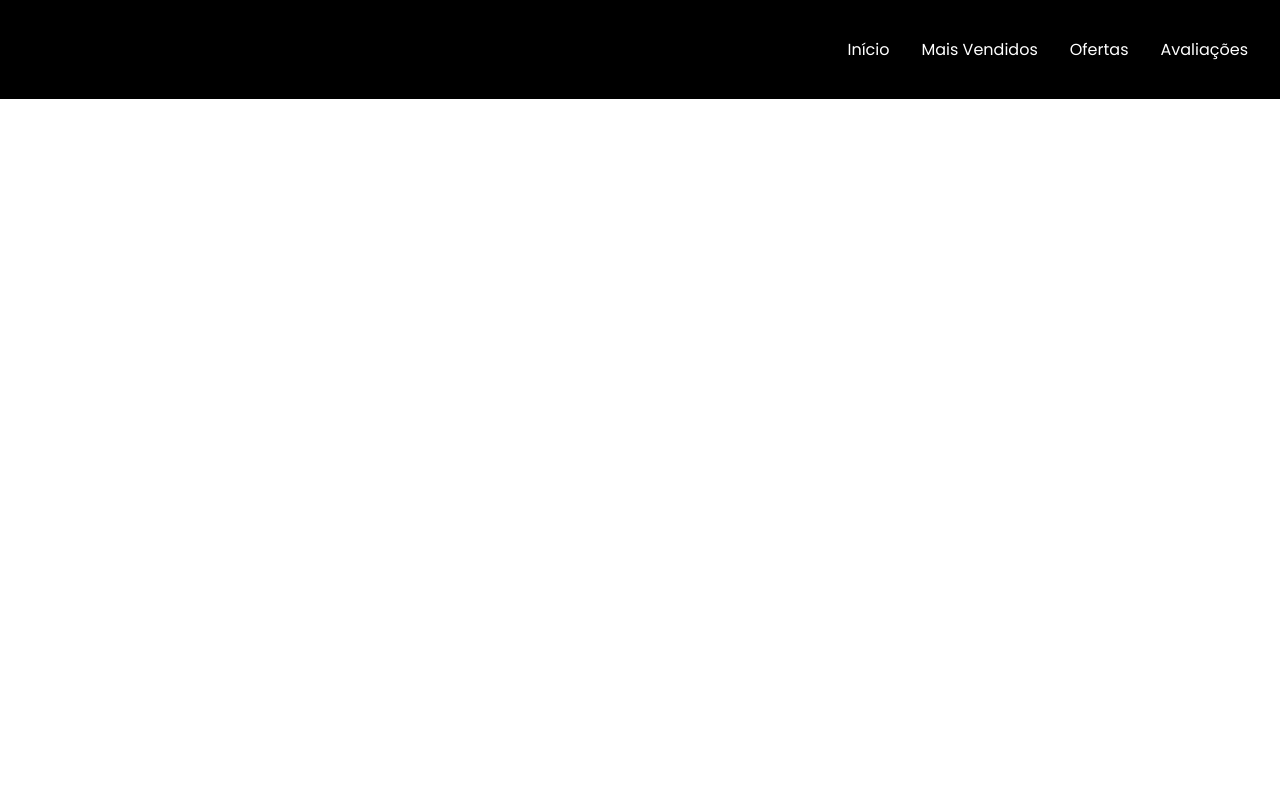
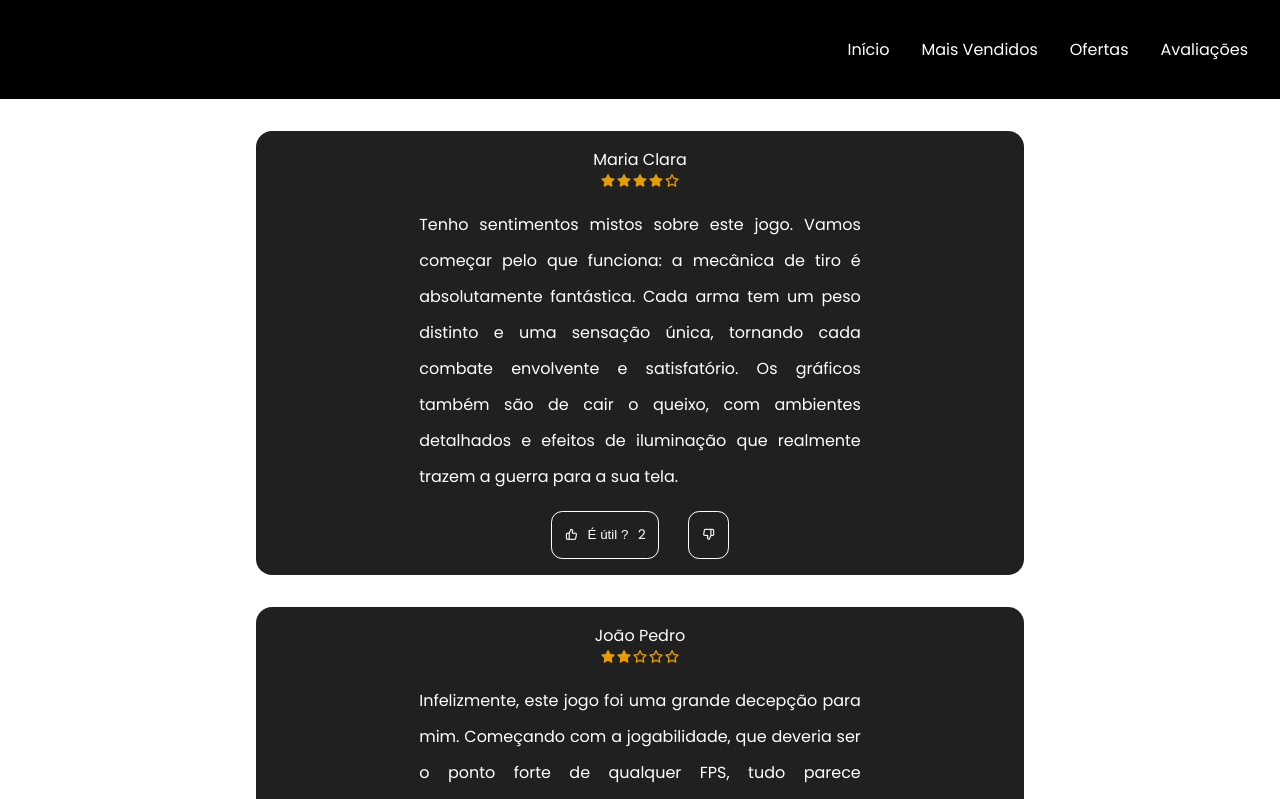
Before and after one commit to IesusEmanuel/testRoutes, a React (Vite) app: page /avaliacoes in a window 1280 px wide. Shown: the top 799 px of the page. Built offline with nearby package versions, Linux system fonts and the light colour scheme.

Commit message:
Avaliações

```diff
--- a/index.html
+++ b/index.html
@@ -4,6 +4,8 @@
     <meta charset="UTF-8" />
     <link rel="icon" type="image/svg+xml" href="/favicon.svg" />
     <meta name="viewport" content="width=device-width, initial-scale=1.0" />
+     <link rel="stylesheet" href="https://unicons.iconscout.com/release/v4.0.8/css/solid.css">
+     <link rel="stylesheet" href="https://unicons.iconscout.com/release/v4.0.8/css/line.css">
     <title>teste</title>
   </head>
   <body>
--- a/src/App.css
+++ b/src/App.css
@@ -47,7 +47,10 @@
   cursor: pointer;
   }.flex-row {
   display: flex;
-  }.size-3 {
+  }.flex-column {
+  display: flex;
+  flex-direction:column;
+}.size-3 {
   font-size: 3rem;
   }.sellersText {
   margin: 1rem 0;
--- a/src/App.jsx
+++ b/src/App.jsx
@@ -3,6 +3,7 @@ import { BrowserRouter as Router, Route, Routes, Link } from 'react-router-dom';
 import Home from "/src/components/Home/home.jsx";
 import Sellers from "/src/components/Sellers/sellers.jsx";
 import Ofertas from "/src/components/Ofertas/ofertas.jsx";
+import Avaliacoes from "/src/components/Avaliacoes/avaliacoes.jsx";
 
 export default function App() {
   return (
@@ -16,7 +17,7 @@ export default function App() {
           <Link className="link poppins" to="/">Início</Link>
           <Link className="link poppins" to="/sellers">Mais Vendidos</Link>
           <Link className="link poppins" to="/ofertas">Ofertas</Link>
-          <Link className="link poppins" to="/aval">Avaliações</Link>
+          <Link className="link poppins" to="/avaliacoes">Avaliações</Link>
         </nav>
       </header>
 
@@ -24,6 +25,7 @@ export default function App() {
         <Route path="/" element={<Home />} />
         <Route path="/sellers" element={<Sellers />} />
         <Route path="/ofertas" element={<Ofertas />} />
+        <Route path="/avaliacoes" element={<Avaliacoes count="2" />} />
       </Routes>
     </Router>
   )
--- /dev/null
+++ b/src/components/Avaliacoes/avaliacao.jsx
@@ -0,0 +1,47 @@
+import React from "react";
+import "./avaliacoes.css";
+
+// const Estrelas = ({ x }) => {
+//   // Cria um array com 'x' elementos
+//   const estrelasArray = Array.from({ length: x }, (_, index) => (
+//     <i key={index} className="fa fa-star"></i> // Exemplo com FontAwesome
+//   ));
+
+//   return <div>{estrelasArray}</div>;
+// };
+
+const Avaliacao = ({ name, desc, count, stars}) => {
+  return (
+    <>
+
+    <div className="flex-column aval">
+      <span className="nome white poppins">{ name }</span>
+      <div className="flex-row stars">
+        {stars >= 1 && <i className="uis uis-star"></i> }
+        {stars >= 2 && <i className="uis uis-star"></i>}
+        {stars >= 3 && <i className="uis uis-star"></i>}
+        {stars >= 4 && <i className="uis uis-star"></i>}
+        {stars >= 5 && <i className="uis uis-star"></i>}
+
+        {stars < 5 && <i class="uil uil-star"></i>}
+        {stars < 4 && <i class="uil uil-star"></i>}
+        {stars < 3 && <i class="uil uil-star"></i>}
+        {stars < 2 && <i class="uil uil-star"></i>}
+        {stars < 1 && <i class="uil uil-star"></i>}
+      </div>
+      <p className="desc poppins white">{ desc }      </p>
+      <div className="buttons-container flex-row">
+        <button className="pointer transition white button-util flex-row align-container-center">
+          <i class="transition uil uil-thumbs-up"></i> É útil ? <p className="poppins count">{ count }</p>
+        </button>
+        <button className="transition pointer white button-util flex-row align-container-center">
+          <i class="uil uil-thumbs-down"></i>
+        </button>
+      </div>
+    </div>
+
+    </>
+  )
+}
+
+export default Avaliacao;
--- /dev/null
+++ b/src/components/Avaliacoes/avaliacoes.css
@@ -0,0 +1,37 @@
+.allAval {
+  width:100%;
+  justify-content: center;
+  padding: 2rem 0;
+  align-items: center;
+  gap: 2rem;
+}.aval {
+  padding: 1rem;
+  background: #202020;
+  border-radius: 1rem;
+  width: 60%;
+  justify-content: center;
+  align-items: center;
+}.uis-star, .uil-star {
+  color: #e49c01;
+}.desc {
+  margin-top: 1.1rem;
+  line-height: 36px;
+  width: 60%;
+  text-align: justify;
+}.buttons-container {
+  margin-top: 1rem;
+  gap: 1.8rem;
+}.button-util {
+  gap: .6rem;
+  border: solid 1px white;
+  background: transparent;
+  padding: .8rem;
+  border-radius: .7rem;
+}.uil-thumbs-up {
+  color: white;
+}.button-util:hover {
+  color: #202020;
+  background: white;
+}.button-util:hover .uil-thumbs-up {
+  color: #202020;
+}
--- /dev/null
+++ b/src/components/Avaliacoes/avaliacoes.jsx
@@ -0,0 +1,18 @@
+import React from "react";
+import "./avaliacoes.css";
+import "/src/App.css";
+import Avaliacao from "/src/components/Avaliacoes/avaliacao.jsx";
+
+const Avaliacoes = () => {
+  return (
+    <>
+      <section className="allAval flex-column align-container-center">
+        <Avaliacao name="Maria Clara" desc="Tenho sentimentos mistos sobre este jogo. Vamos começar pelo que funciona: a mecânica de tiro é absolutamente fantástica. Cada arma tem um peso distinto e uma sensação única, tornando cada combate envolvente e satisfatório. Os gráficos também são de cair o queixo, com ambientes detalhados e efeitos de iluminação que realmente trazem a guerra para a sua tela." count="2" stars="4"/>
+        <Avaliacao name="João Pedro" desc="Infelizmente, este jogo foi uma grande decepção para mim. Começando com a jogabilidade, que deveria ser o ponto forte de qualquer FPS, tudo parece incrivelmente sem vida. " count="8" stars="2"/>
+        <Avaliacao name="IZyss" desc="Sinceramente, este jogo foi uma experiência frustrante do início ao fim. A começar pela jogabilidade, que deveria ser o coração de qualquer FPS, aqui ela é simplesmente desastrosa. As armas parecem de brinquedo, sem qualquer sensação de peso ou impacto. Cada tiro parece vazio, e o feedback é tão ruim que você se pergunta se está realmente acertando os inimigos." count="2" stars="1"/>
+      </section>
+    </>
+  )
+}
+
+export default Avaliacoes;
--- a/src/components/Sellers/sellers.jsx
+++ b/src/components/Sellers/sellers.jsx
@@ -5,8 +5,6 @@ import Text from "/src/components/Texts/texts.jsx";
 import Jogo from "/src/components/Jogo/jogo.jsx";
 
 const Sellers = () => {
-
-
   return (
     <>
       <Text text="Mais Vendidos" />
```
